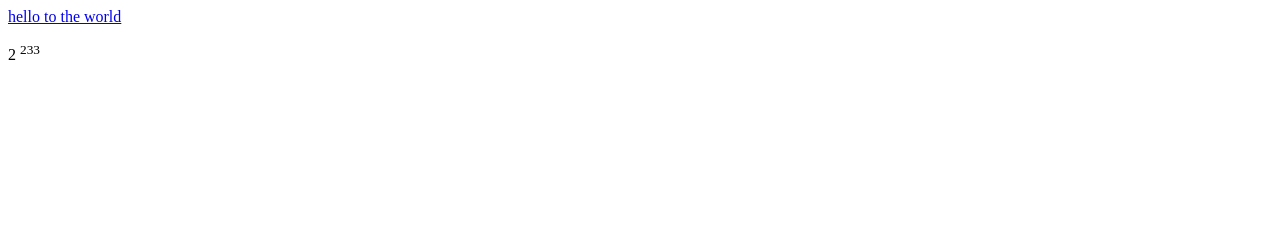
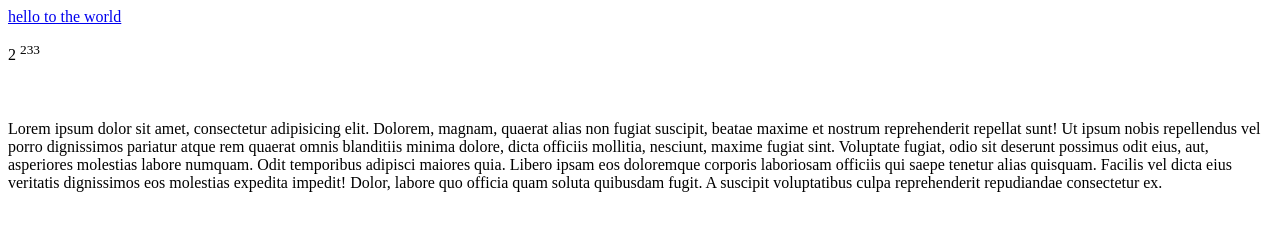
Before and after one commit to sarthakpatel231/codehelp, a plain HTML site: page index.html in a window 1280 px wide. Drawn offline with Linux system fonts and the light colour scheme.

Commit message:
helllo changes

```diff
--- a/index.html
+++ b/index.html
@@ -19,5 +19,6 @@
       </p>
     </p>
   </p>
+  <p>Lorem ipsum dolor sit amet, consectetur adipisicing elit. Dolorem, magnam, quaerat alias non fugiat suscipit, beatae maxime et nostrum reprehenderit repellat sunt! Ut ipsum nobis repellendus vel porro dignissimos pariatur atque rem quaerat omnis blanditiis minima dolore, dicta officiis mollitia, nesciunt, maxime fugiat sint. Voluptate fugiat, odio sit deserunt possimus odit eius, aut, asperiores molestias labore numquam. Odit temporibus adipisci maiores quia. Libero ipsam eos doloremque corporis laboriosam officiis qui saepe tenetur alias quisquam. Facilis vel dicta eius veritatis dignissimos eos molestias expedita impedit! Dolor, labore quo officia quam soluta quibusdam fugit. A suscipit voluptatibus culpa reprehenderit repudiandae consectetur ex.</p>
 </body>
 </html>
```
